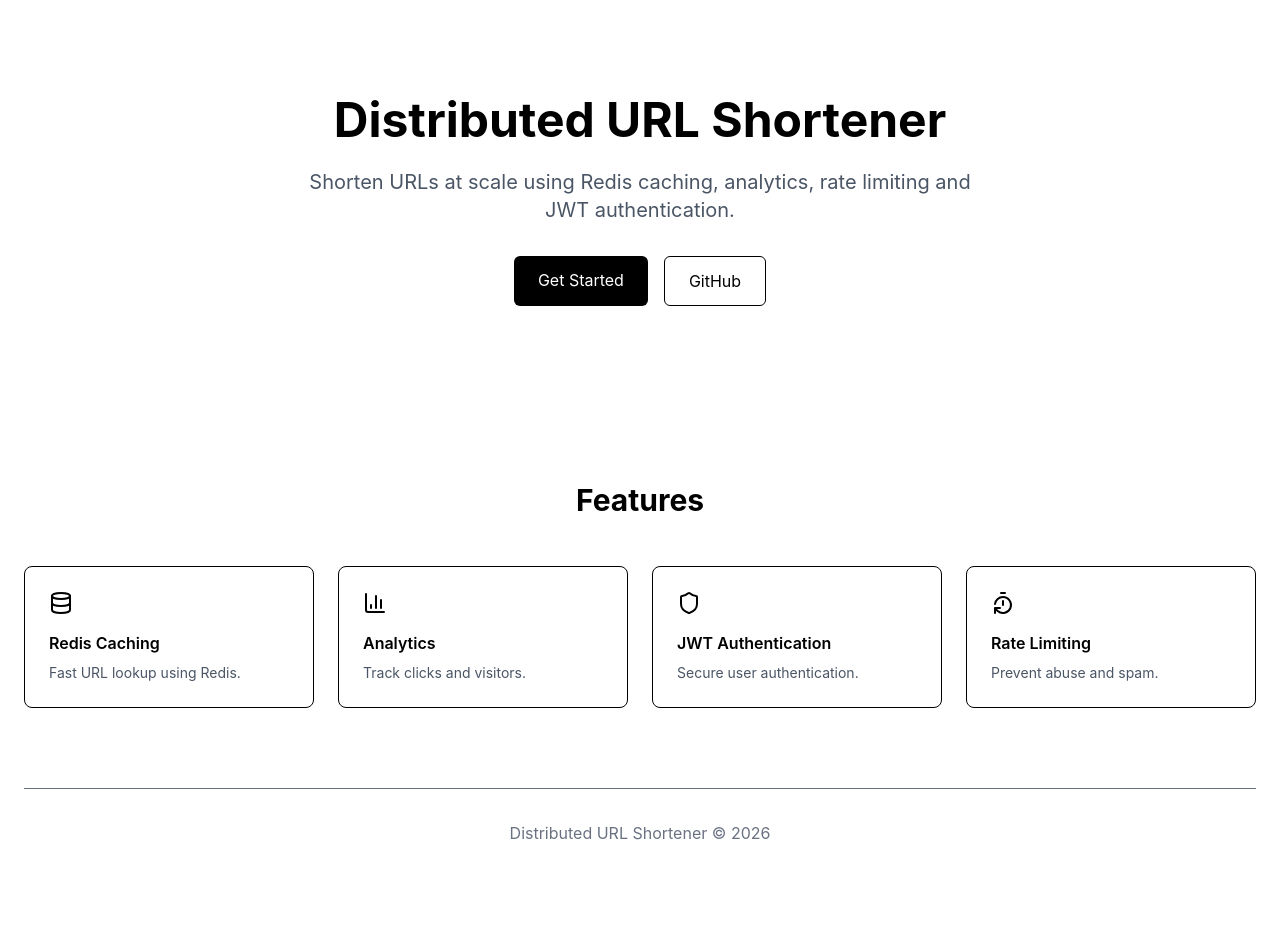
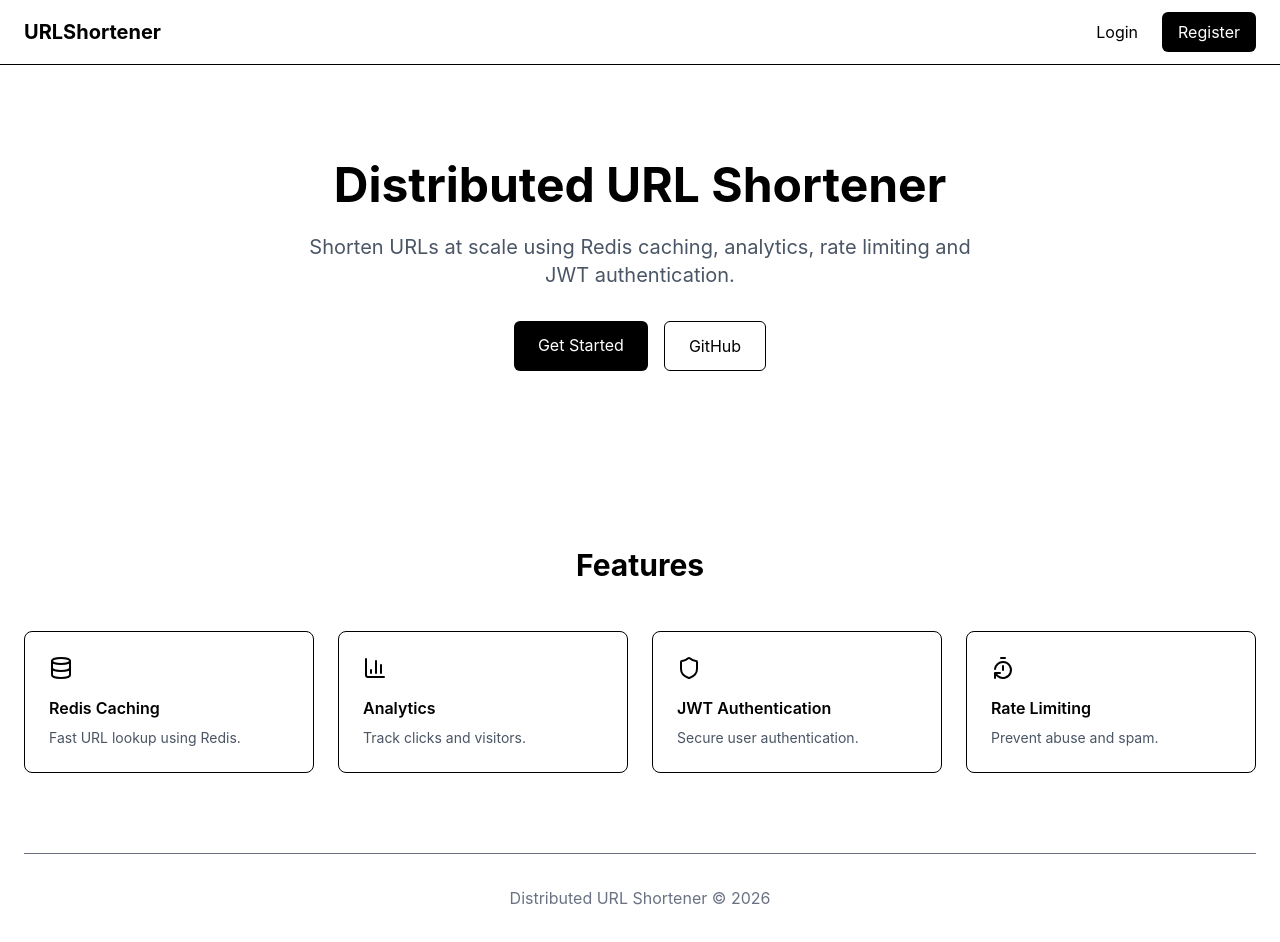
Before and after one commit to Saumyaketu/Distributed-URL-Shortener, a React (Vite) app in the folder frontend/: page / in a window 1280 px wide. Before the commit the page ends 877 px from the top, so only its background shows below. Built offline with nearby package versions, Linux system fonts and the light colour scheme; no server answers.

Commit message:
feat(frontend): Added global header with auth-aware navigation

```diff
--- /dev/null
+++ b/frontend/src/components/layout/Header.tsx
@@ -0,0 +1,54 @@
+import { Link, useNavigate } from "react-router-dom";
+import { User } from "lucide-react";
+
+import { useAuth } from "../../contexts/AuthContext";
+import { logoutUser } from "../../services/auth.service";
+
+const Header = () => {
+  const { user, setUser } = useAuth();
+  const navigate = useNavigate();
+
+  const handleLogout = async () => {
+    try {
+      await logoutUser();
+      setUser(null);
+      navigate("/");
+    } catch (error) {
+      console.error("Logout failed", error);
+    }
+  };
+
+  return (
+    <header className="border-b bg-white">
+      <div className="max-w-7xl mx-auto px-6 h-16 flex items-center justify-between">
+        <Link to={user ? "/dashboard" : "/"} className="text-xl font-bold">
+          URLShortener
+        </Link>
+
+        {!user ? (
+          <div className="flex items-center gap-6">
+            <Link to="/login">Login</Link>
+
+            <Link
+              to="/register"
+              className="px-4 py-2 bg-black text-white rounded-md"
+            >
+              Register
+            </Link>
+          </div>
+        ) : (
+          <div className="flex items-center gap-6">
+            <User size={20} />
+            <span className="text-gray-600">{user.name}</span>
+
+            <button onClick={handleLogout} className="text-red-600">
+              Logout
+            </button>
+          </div>
+        )}
+      </div>
+    </header>
+  );
+};
+
+export default Header;
--- /dev/null
+++ b/frontend/src/components/layout/MainLayout.tsx
@@ -0,0 +1,15 @@
+import Header from "./Header";
+import { Outlet } from "react-router-dom";
+
+const MainLayout = () => {
+  return (
+    <>
+      <Header />
+      <main>
+        <Outlet />
+      </main>
+    </>
+  );
+};
+
+export default MainLayout;
--- a/frontend/src/pages/DashboardPage.tsx
+++ b/frontend/src/pages/DashboardPage.tsx
@@ -1,23 +1,11 @@
 import { useState, useEffect } from "react";
-import { useNavigate, Link } from "react-router-dom";
-import {
-  Loader2,
-  Copy,
-  Trash2,
-  ExternalLink,
-  BarChart,
-  User,
-} from "lucide-react";
+import { Link } from "react-router-dom";
+import { Loader2, Copy, Trash2, ExternalLink, BarChart } from "lucide-react";
 
-import { useAuth } from "../contexts/AuthContext";
-import { logoutUser } from "../services/auth.service";
 import { createUrl, getUserUrls, deleteUrl } from "../services/url.service";
 import type { Url } from "../types/url";
 
 const DashboardPage = () => {
-  const { user, setUser } = useAuth();
-  const navigate = useNavigate();
-
   const [urls, setUrls] = useState<Url[]>([]);
   const [loading, setLoading] = useState(true);
 
@@ -37,17 +25,6 @@ const DashboardPage = () => {
       console.error("Failed to fetch URLs", err);
     } finally {
       setLoading(false);
-    }
-  };
-
-  const handleLogout = async () => {
-    try {
-      await logoutUser();
-      setUser(null);
-      navigate("/login");
-    } catch (error) {
-      console.error("Logout failed:", error);
-      alert("Failed to log out. Please try again.");
     }
   };
 
@@ -88,22 +65,6 @@ const DashboardPage = () => {
 
   return (
     <div className="p-8 max-w-5xl mx-auto">
-      <div className="flex justify-between items-center mb-8 pb-4 border-b">
-        <h1 className="text-3xl font-bold">Dashboard</h1>
-        <div className="flex items-center gap-4">
-          <User size={20} />
-          <span className="text-gray-600 font-medium">
-            {user?.name || "User"}
-          </span>
-          <button
-            onClick={handleLogout}
-            className="px-4 py-2 bg-red-50 text-red-600 border border-red-200 rounded-md hover:bg-red-100 transition-colors font-medium text-sm"
-          >
-            Logout
-          </button>
-        </div>
-      </div>
-
       <div className="bg-white border border-gray-200 rounded-lg p-6 mb-8 shadow-sm">
         <h2 className="text-xl font-semibold mb-4">Create New Short URL</h2>
         <form onSubmit={handleCreateUrl} className="flex gap-4">
--- a/frontend/src/routes/AppRoutes.tsx
+++ b/frontend/src/routes/AppRoutes.tsx
@@ -7,11 +7,13 @@ import AnalyticsPage from "../pages/AnalyticsPage";
 import LandingPage from "../pages/LandingPage";
 
 import ProtectedRoute from "../components/ProtectedRoute";
+import MainLayout from "../components/layout/MainLayout";
 
 const AppRoutes = () => {
   return (
     <BrowserRouter>
       <Routes>
+        <Route element={<MainLayout />}>
           <Route path="/" element={<LandingPage />} />
           <Route path="/login" element={<LoginPage />} />
           <Route path="/register" element={<RegisterPage />} />
@@ -33,6 +35,7 @@ const AppRoutes = () => {
               </ProtectedRoute>
             }
           />
+        </Route>
       </Routes>
     </BrowserRouter>
   );
```
Lines whose indentation alone changed are shown as unchanged.
